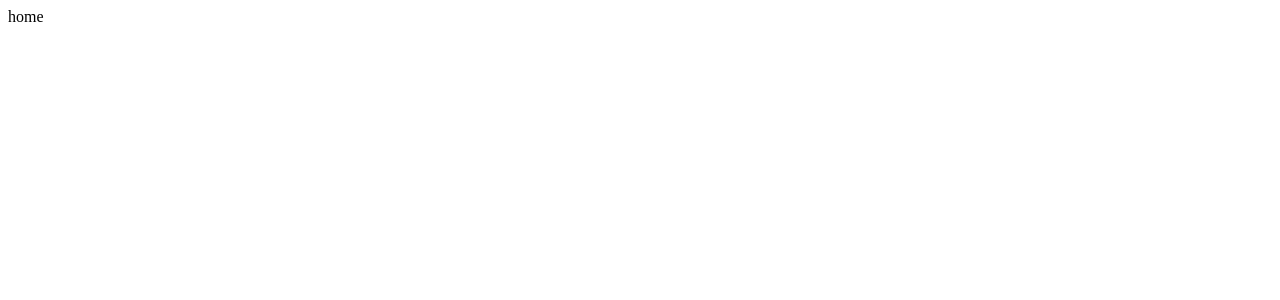
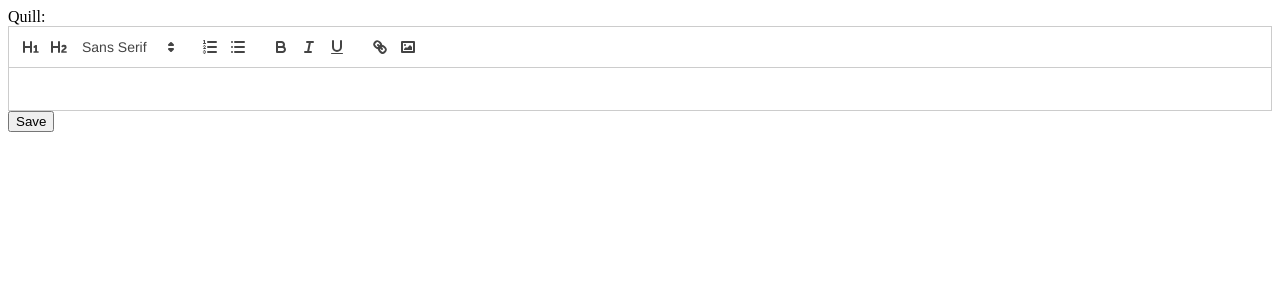
Before and after one commit to CarlosGuaraldo/ContentMaster, a Next.js app: page / in a window 1280 px wide. Shown: the top 300 px of the page. Built offline with nearby package versions, Linux system fonts and the light colour scheme.

Commit message:
Added quill-react library as rich text editor | Created an API endpoint to handle the file upload request | Wrapped the rich text editor inside a form

```diff
--- a/src/app/page.tsx
+++ b/src/app/page.tsx
@@ -1,6 +1,11 @@
-const Home =() => {
+import Quill from '@/components/QuillEditor'
+
+const Home = () => {
   return (
-    <>home</>
+    <>
+      Quill:
+      <Quill />
+    </>
   );
 }
 
--- /dev/null
+++ b/src/components/QuillEditor.tsx
@@ -0,0 +1,85 @@
+'use client'
+
+import dynamic from 'next/dynamic'
+import { useState, useMemo, useRef } from 'react'
+import 'react-quill/dist/quill.snow.css'
+import axios from 'axios'
+
+const ReactQuill = dynamic(() => import('react-quill'), { ssr: false })
+
+const toolbarOptions = [
+    [{ 'header': '1' }, { 'header': '2' }, { 'font': [] }],
+    [{ 'list': 'ordered' }, { 'list': 'bullet' }],
+    ['bold', 'italic', 'underline'],
+    ['link', 'image'],
+]
+
+const handleImageUpload = async () => {
+    const input = document.createElement('input')
+    input.setAttribute('type', 'file')
+    input.setAttribute('accept', 'image/*')
+    input.click()
+
+    input.onchange = async () => {
+        const file = input.files ? input.files[0] : null
+        if (file) {
+            const formData = new FormData()
+            formData.append('file', file)
+
+            try {
+                console.log(file)
+                const response = await axios.post('/api/upload', formData, {
+                    headers: { 'Content-Type': 'multipart/form-data' },
+                })
+
+                // const imageUrl = response.data.url
+                // const quill = (window as any).quillRef.getEditor()
+                // const range = quill.getSelection()
+                // quill.insertEmbed(range.index, 'image', imageUrl)
+            } catch (error) {
+                console.error('Error uploading image:', error)
+            }
+        }
+    }
+}
+
+const QuillEditor = () => {
+    const [content, setContent] = useState<string>('')
+
+    const handleChange = (value: string) => {
+        setContent(value)
+    }
+
+    const handleSubmit = (e: React.FormEvent) => {
+        e.preventDefault()
+        console.log('Editor content:', content)
+    }
+
+    const modules = useMemo(() => ({
+        toolbar: {
+            container: toolbarOptions,
+            // TODO: Setup the API to save, then return an URL for the rich text editor
+
+            // handlers: {
+            //     image: handleImageUpload,
+            // },
+        },
+    }), [])
+
+    return (
+        <>
+            <form onSubmit={handleSubmit}>
+                <div className='editor-container'>
+                    <ReactQuill
+                        value={content}
+                        onChange={handleChange}
+                        modules={modules}
+                    />
+                </div>
+                <button type='submit'>Save</button>
+            </form>
+        </>
+    )
+}
+
+export default QuillEditor
```
Also changed, not shown: package.json (+5 -3 lines), src/app/api/upload/route.ts (added, +17 -0 lines), 1 other file (tests, documents, lock files or other folders).
